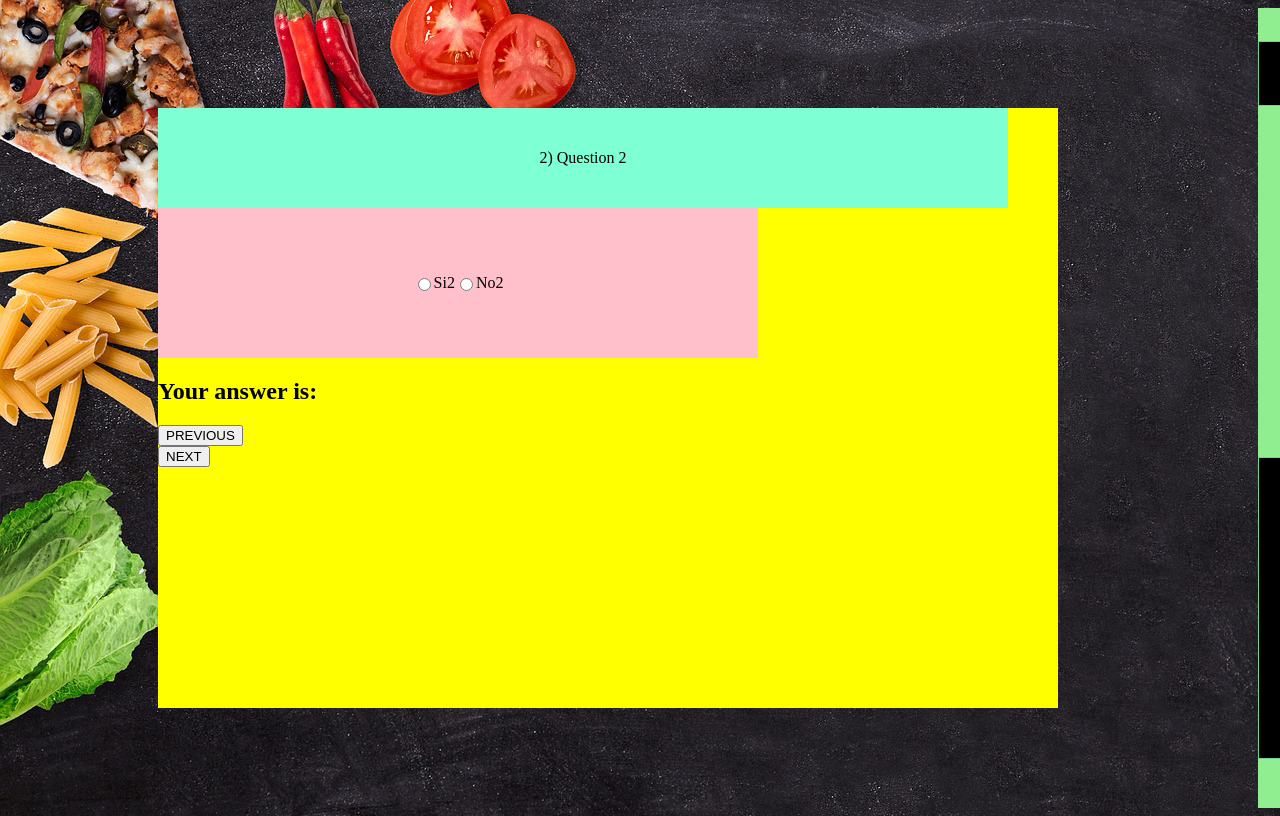
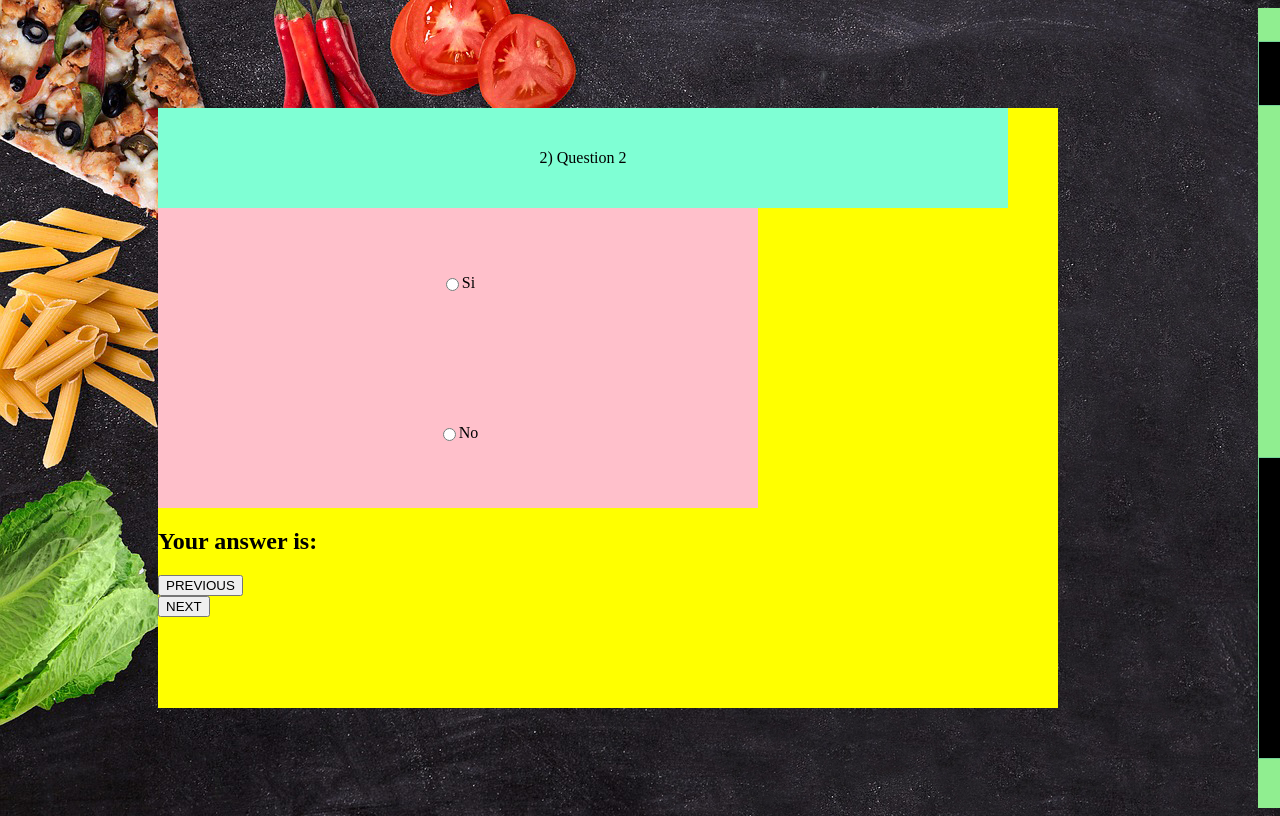
Before and after one commit to roberta-fiume/npmVueElisabetteNutritionistWensite, a Vue app: page /test/1 in a window 1280 px wide. Shown: the top 816 px of the page. Built offline with nearby package versions, Linux system fonts and the light colour scheme.

Commit message:
Edits dynamic component for answer. Edits it using v-for. Issue in Answer component (child): prop can't be used directely with v-model

```diff
--- a/src/Answer.vue
+++ b/src/Answer.vue
@@ -1,13 +1,19 @@
 <template>
-        <div class="div-select-answer">
+    <div>
+        <div class="div-select-answer" v-for="(val, key) in answers">
+            <input type="radio"  class="yes" :value="val" v-model="changedValue" :id="val">
+                <label :for="val" >{{val}} </label>
+
+            <!--
                 <input type="radio"  class="yes" value="Si" v-model="answers.positive" v-on:click="getValueYesFromRadioBox($event)">
                 <label for="value" > {{ getAnswerYes()}} </label>
                 <br>
 
                 <input type="radio" class="no" value="No" v-model="answers.negative" v-on:click="getValueNoFromRadioBox($event)">
                 <label for="no"> {{ getAnswerNo()}} </label>
-
+            -->
         </div>
+    </div>
 </template>
 
 <script>
@@ -20,6 +26,10 @@
 
         data() {
             return {
+                answers: ["Si", "No"],
+                changedValue: this.selectedYes
+
+            /*
                 answers: [
                     {positive: "Si1", negative: "No1"},
                     {positive: "Si2", negative: "No2"},
@@ -31,10 +41,24 @@
                     {positive: "Si8", negative: "No8"},
                     {positive: "Si9", negative: "No9"}
                 ],
+                */
             }
+
         },
 
         methods: {
+
+            getAnswerYes() {
+                console.log("I am a DYNAMIC component:", this.$data.answers[this.answerNumber].positive)
+                return this.$data.answers[0].this.answerNumber;
+            },
+            getAnswerNo() {
+                console.log("I am a DYNAMIC component:", this.$data.answers[this.answerNumber].negative);
+                return this.$data.answers[this.answerNumber].negative;
+            }
+
+
+            /*
             getAnswerYes() {
                 console.log("I am a DYNAMIC component:", this.$data.answers[this.answerNumber].positive);
                 return this.$data.answers[this.answerNumber].positive;
@@ -61,6 +85,11 @@
                 console.log("I AM CHECKED, MY VALUE IS:",valueNo.target.value);
                }
             }
+
+            */
+        },
+
+        computed: {
         }
 
     }
```
Also changed, not shown: src/Test.vue (+4 -3 lines).
